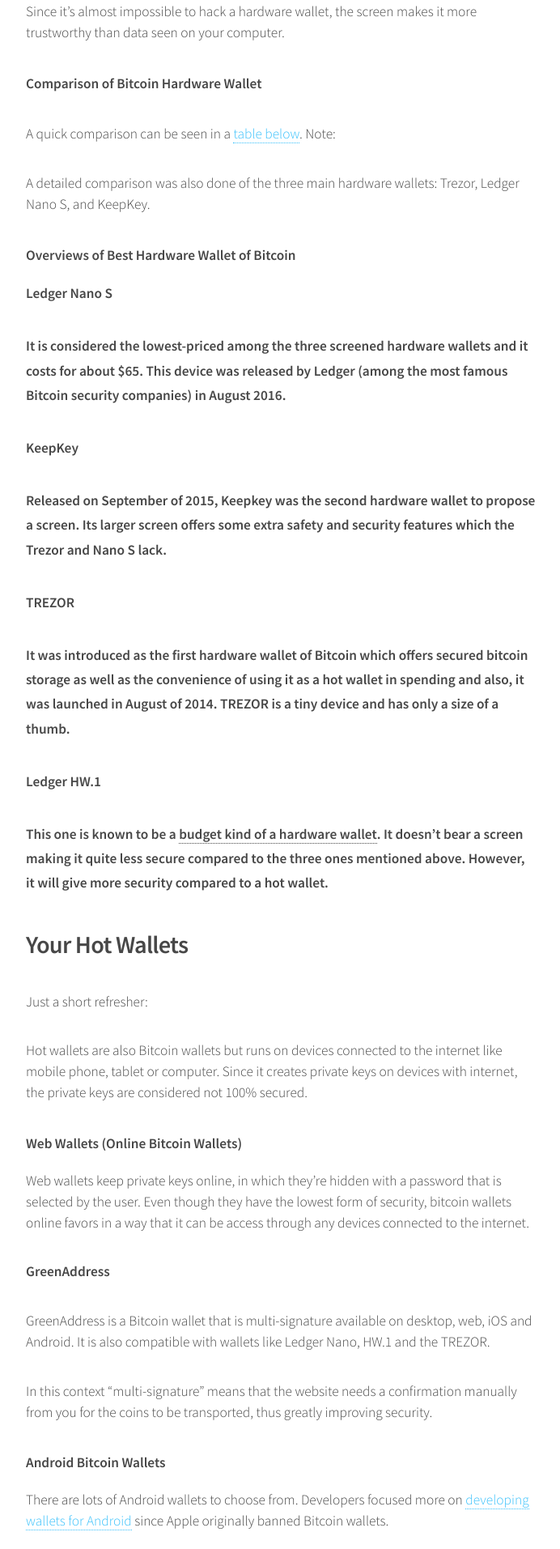
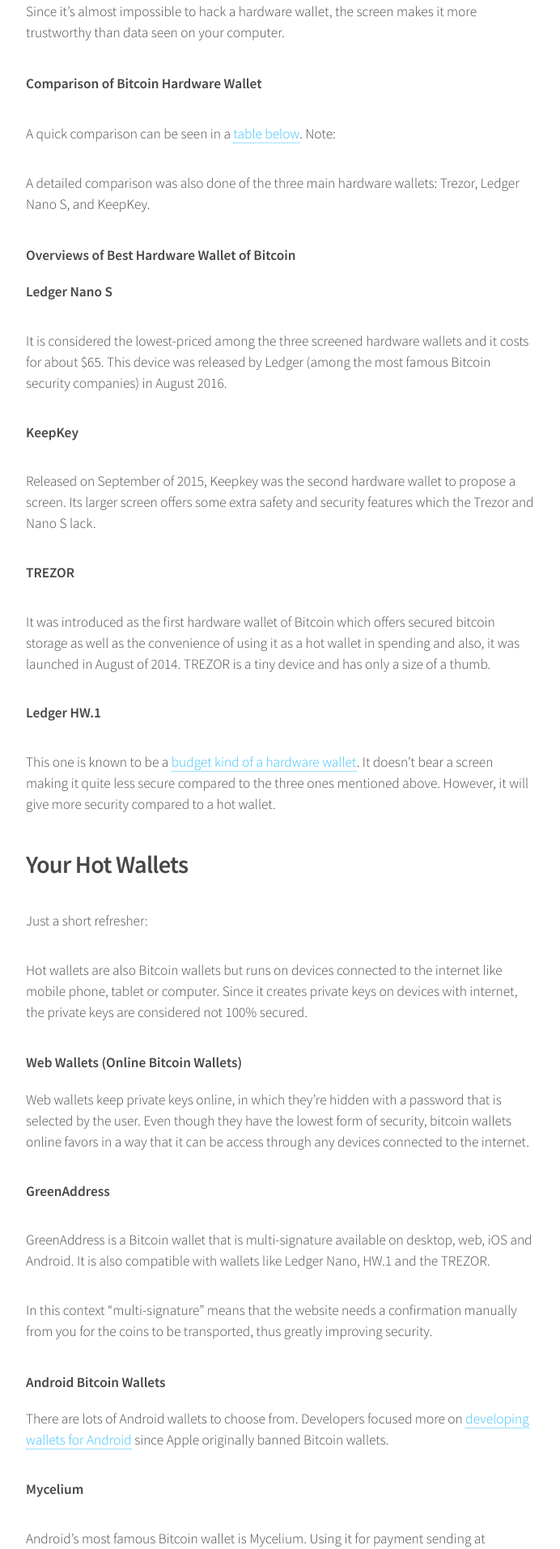
Before and after one commit to kripikroli/coindl_development, a Jekyll site: the page built from _posts/2010-12-19-best-bitcoin-wallets.md, in a window 1280 px wide. Shown: the part 4487-6400 px from the top of the page at 81% size, without its empty margins (293-985 px from the left). Built offline with Jekyll 4.4.1, drawn with Linux system fonts in a browser that asks for light colours.

```diff
--- a/_posts/2010-12-19-best-bitcoin-wallets.md
+++ b/_posts/2010-12-19-best-bitcoin-wallets.md
@@ -122,7 +122,7 @@ toc:
 
 <p>A detailed comparison was also done of the three main hardware wallets: Trezor, Ledger Nano S, and KeepKey.</p>
 
-<h4>Overviews of Best Hardware Wallet of Bitcoin<h4>
+<h4>Overviews of Best Hardware Wallet of Bitcoin</h4>
 
 <p><strong>Ledger Nano S</strong></p>
 
```
